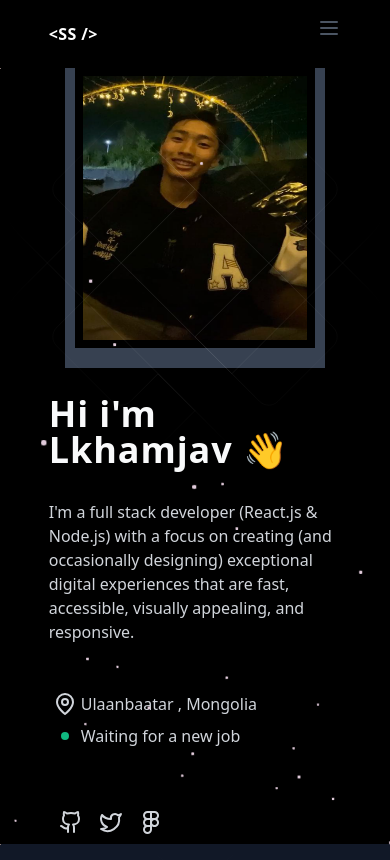
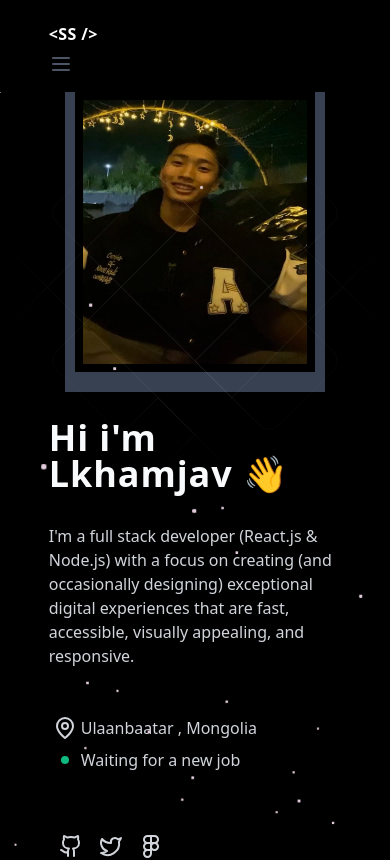
Before and after one commit to Lkhamjav-github/Protofolio-lkhamjav, a Next.js app: page / in a window 390 px wide. Shown: the top 860 px of the page. Built offline with nearby package versions, Linux system fonts and the light colour scheme.

Commit message:
hamburger menu

```diff
--- a/src/components/Header.jsx
+++ b/src/components/Header.jsx
@@ -19,15 +19,18 @@ export const Header = ({ scrollToWork, scrollToContact, scrollToSkills }) => {
     const toggleBurger = () => {
         setBurger(prevBurger => prevBurger === 'menu' ? 'xmark' : 'menu');
     };
-
+console.log(burger)
     return (
         <div>
             <header className="bg-white dark:bg-black flex justify-center items-center">
                 <div className='flex lg:px-20 py-4 justify-between w-3/4'>
                     <h1 className="lg:text-3xl font-bold leading-9 tracking-wide dark:text-white relative">
                         {"<SS />"}
-                        <div className={`${burger === 'menu' ? 'hidden' : 'flex'} absolute justify-center bg-white dark:bg-black items-start`}>
-                            <div className='flex items-start justify-center dark:bg-black h-[820px] w-[300px] '>
+                         <nav className='lg:hidden '>
+                        <img className='w-6 h-6' onClick={toggleBurger} src={`${burger === 'menu' ? './menu.svg' : './xmark.png'}`} alt="sunmoon" />
+                    </nav>
+                        <div className={`${burger === 'menu' ? 'hidden' : 'flex'} relative justify-center bg-white dark:bg-black items-start`}>
+                            <div className='flex items-start justify-center dark:bg-black h-[220px] w-[300px] '>
                                 <hr className='bg-[#e5e7eb] dark:bg-[#374151]' />
                                 <nav className="flex flex-col gap-6 text-gray-900 dark:text-white text-basefont-medium leading-6 w-3/4 ">
                                     <a href='#' onClick={scrollToSkills}>Skills</a>
@@ -58,9 +61,7 @@ export const Header = ({ scrollToWork, scrollToContact, scrollToSkills }) => {
                             Download CV
                         </button>
                     </nav>
-                    <nav className='lg:hidden '>
-                        <img onClick={toggleBurger} src={`${burger === 'menu' ? './menu.svg' : './xmark.png'}`} alt="sunmoon" />
-                    </nav>
+
                 </div>
             </header>
         </div>
--- a/src/components/WorkRow.jsx
+++ b/src/components/WorkRow.jsx
@@ -9,12 +9,12 @@ export const WorkRow = (props) => {
     return (
         <div className={`flex flex-col items-center  lg:${props.row}  shadow-lg `}>
             <div id='row' className={`bg-gray-100 dark:bg-[#374151]  w-80 px-12 py-12  ${props.top}  lg:w-[576px]`}>
-                <img onClick={handleClick} className='w-72 h-48 lg:h-80 lg:w-120 rounded-xl z-10 relative' src={props.img} alt="fistskill" />
+                <img onClick={handleClick} className='w-72 h-48 lg:h-80 lg:w-120 rounded-xl z-10 relative cursor-pointer' src={props.img} alt="fistskill" />
             </div>
             <div id='row' className={`bg-white dark:bg-[#1F2937] w-80 h-[416px]  ${props.bottom}  lg:w-[576px]`}>
                 <div className='lg:flex flex flex-col px-8 py-8 lg:px-12 lg:pt-12 pb-24 gap-6 ' >
                     <h1 className='text-gray-900 dark:text-white text-xl font-semibold'>{props.projectName}</h1>
-                    <p className=' w-80 lg:font-normal text-base text-gray-600 dark:text-white lg:w-120'>{props.inner}</p>
+                    <p className=' w-80 lg:font-normal text-base flex-wrap text-gray-600 dark:text-white lg:w-120'>{props.inner}</p>
                     <div className='w-72 lg:w-120 flex felx-col gap-2 flex-wrap '>
                         <Button text='React' />
                         <Button text='Next.js' />
@@ -27,7 +27,7 @@ export const WorkRow = (props) => {
                     </div>
                     <div className='flex gap-8'>
                         <img src="./dsum.svg" alt="" className='w-6 h-6' />
-                        <a href={`${props.url}`} target='blank' className='text-black dark:text-white z-10'>{props.url}</a>
+                        <a href={`${props.url}`} target='blank' className=' text-black dark:text-white z-10'>{props.url}</a>
                     </div>
                 </div>
             </div>
```
Also changed, not shown: public/lkhamjav2.png (deleted).
